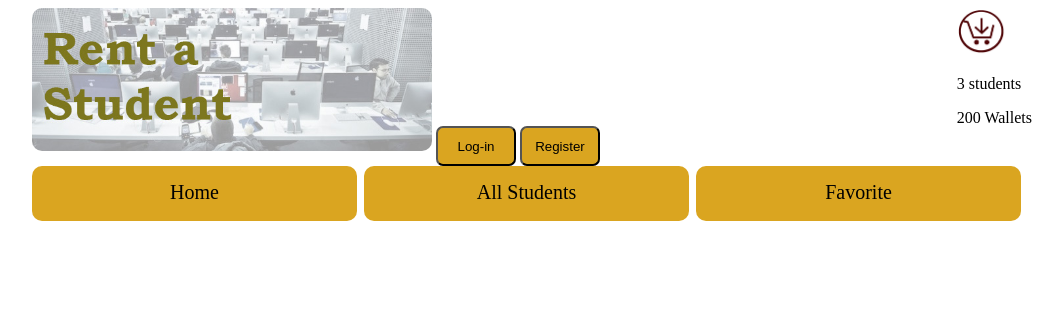
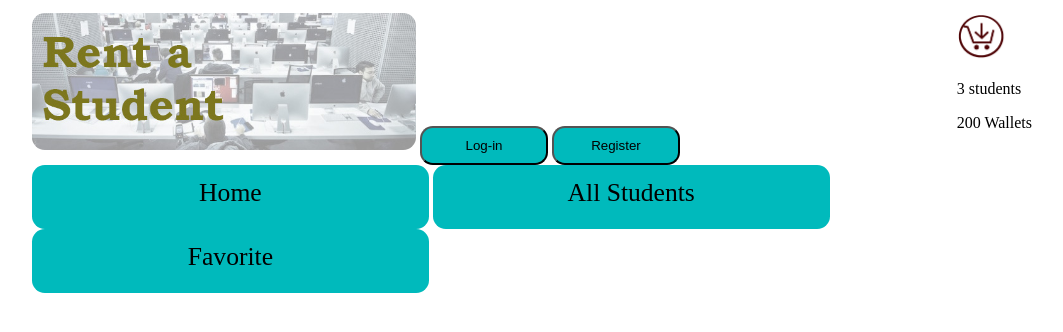
Before and after one commit to hypertrading/e-commerce, a PHP site: page /header.php in a window 1280 px wide. Shown: the top 332 px of the page, without its empty margins (108-1171 px from the left). Run offline with PHP 8.4, Linux system fonts and the light colour scheme.

Commit message:
Dirty version .html. Plzzzzz do not judge

```diff
--- a/assets/css/style.css
+++ b/assets/css/style.css
@@ -6,19 +6,61 @@ a:hover{
     color: white;
 }
 header{
-    margin: 0 auto;
-    padding: 0;
+    margin: 1vw auto;
     max-width: 1000px;
 }
+.body{
+	padding: 1vw;
+    margin: 1vw auto;
+	max-width: 1000px;
+	display: block;
+	border: 0.1vw solid black;
+	border-radius: 1vw;
+	background: linear-gradient(to bottom, #01BABA, #2CD57C);
+}
+.framestuhome{
+	padding: 1vw;
+	width: 32vw;
+	height: 48vw;
+	border: 0.1vmin solid black;
+}
+#framestuhomeimg{
+	font-size: 2vw;
+	border: 0.1vw solid black;
+	width: vw;
+	height: 66%;
+	margin-bottom:1vw;
+}
+.framestuhomeinfoblock{
+	height:4vw;
+	border:1px solid black;
+	width:27.3vw;
+	margin-bottom:1vw;
+}
+.framestuhomeinfo{
+	padding: 1vw;
+	font-size: 2vw;
+	border: 0.1vw solid black;
+	width: 11vw;
+	display: inline-block;
+	float:left;
+}
+#framestuhomecart{
+	font-size: 2vw;
+	display: inherit;
+	border: 0.1vw solid black;
+	height: 15%;
+}
 .logo{
-    width: 400px;
-    border-radius: 10px;
+    width: 30vw;
+    border-radius: 1vw;
 }
 .head button{
-    width: 80px;
-    height: 40px;
-    border-radius: 7px;
-    background-color: goldenrod;
+    margin: 0 auto;
+    width: 10vw;
+    height: 3vw;
+    border-radius: 1vw;
+    background-color: #00BABC;
 }
 
 .panier{
@@ -32,22 +74,21 @@ header{
     visibility: hidden;
 }
 nav ul{
-    margin: 0;
+    margin: 0 auto;
     padding: 0;
 }
 nav ul li{
     display: inline-block;
     list-style: none;
-    width: 325px;
-    height: 40px;
-    background-color: goldenrod;
+    width: 31vw;
+    height: 4vw;
+    background-color: #00BABC;
     text-align: center;
-    padding-top: 15px;
-    border-radius: 10px;
-    margin: 0 3px 0 0;
+    padding-top: 1vw;
+    border-radius: 1vw;
 }
 nav ul li a{
-    font-size: 20px;
+    font-size: 2vw;
 }
 nav ul li a:hover{
     color: white;
```
Also changed, not shown: index.php (+12 -0 lines).
